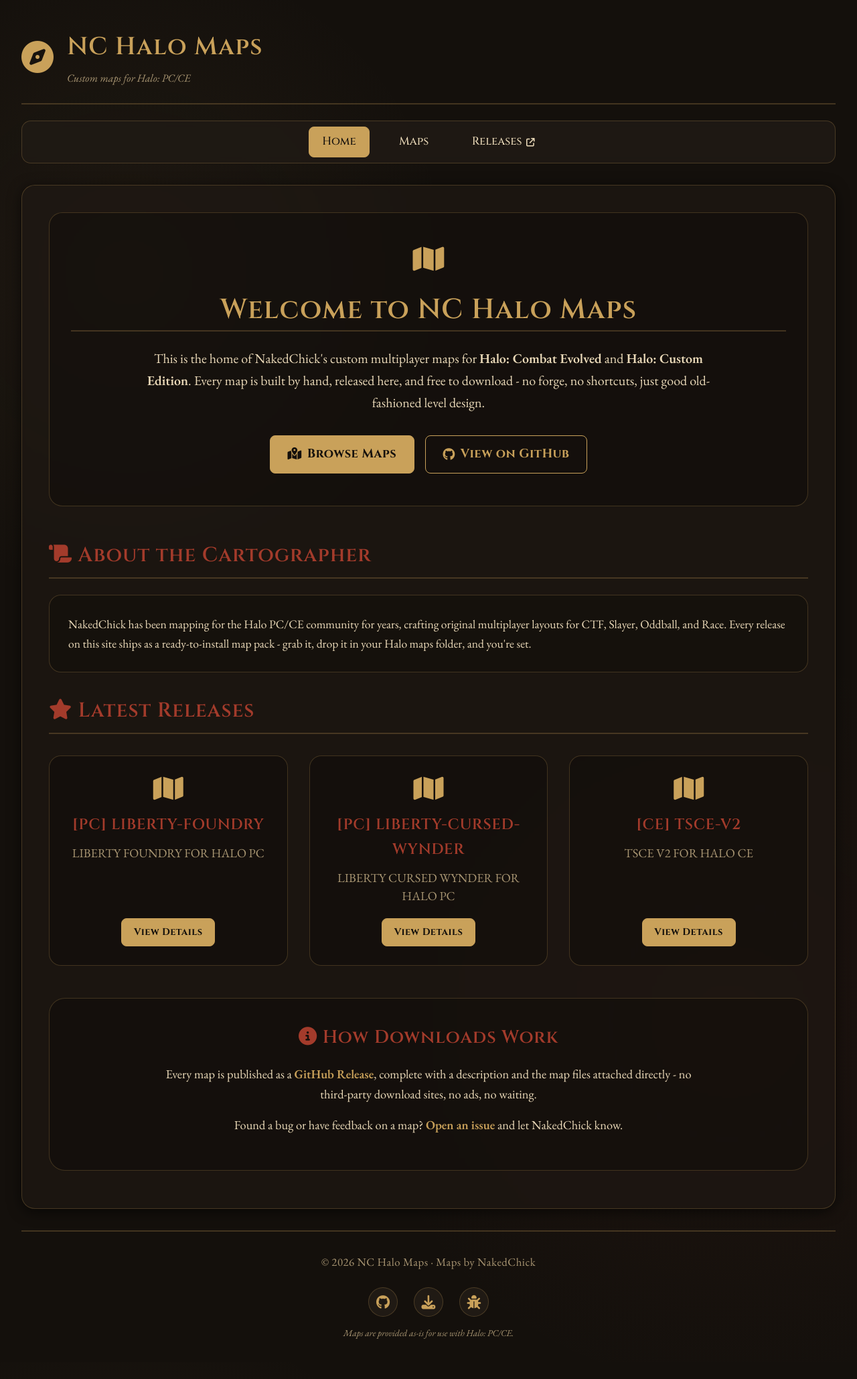
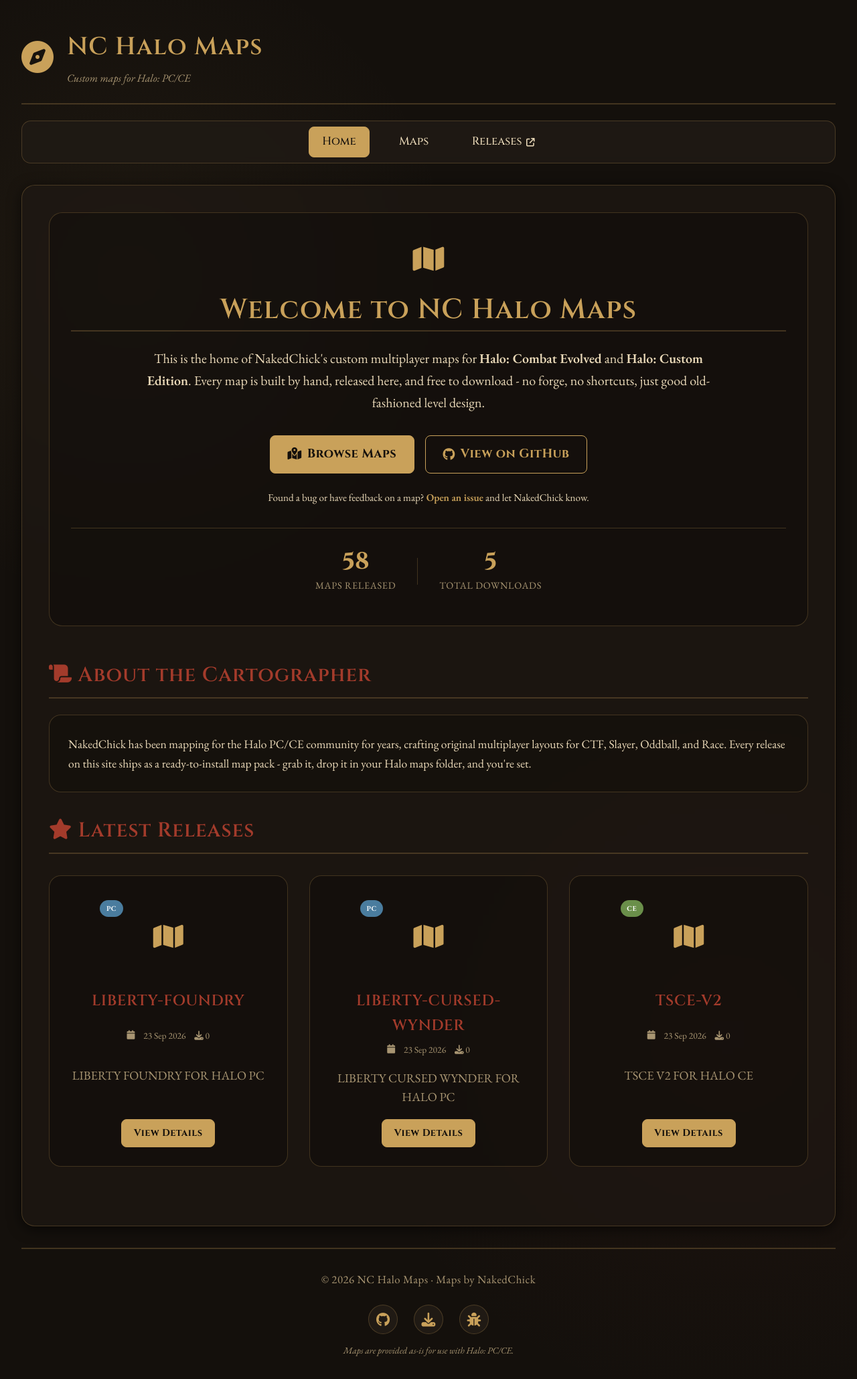
Before and after one commit to Chalwk/NC-Halo-Maps, a Jekyll site: the page built from index.html, in a window 1280 px wide. Shown: the whole page at 67% size. Built offline with Jekyll 4.4.1, drawn with Linux system fonts in a browser that asks for light colours; before the commit the page ends 2034 px from its top, so only the background shows below that.

Commit message:
Add stats strip, richer Latest Releases cards, and remove join section from home page

```diff
--- a/index.html
+++ b/index.html
@@ -8,6 +8,17 @@
   Site for NakedChick's Halo: PC/CE custom maps.
   Site Developer: https://github.com/Chalwk/
 -->
+
+{% assign all_releases = site.data.releases %}
+{%- comment -%}
+  Total downloads across every map, for the stats strip below.
+{%- endcomment -%}
+{% assign site_total_downloads = 0 %}
+{% for release in all_releases %}
+    {% for asset in release.assets %}
+        {% assign site_total_downloads = site_total_downloads | plus: asset.download_count %}
+    {% endfor %}
+{% endfor %}
 
 <div class="hero">
     <i aria-hidden="true" class="fas fa-map hero-icon"></i>
@@ -23,6 +34,23 @@
             <i class="fab fa-github"></i> View on GitHub
         </a>
     </div>
+    <p class="hero-feedback">
+        Found a bug or have feedback on a map? <a class="rules-link" href="{{ site.links.issues }}" rel="noopener"
+            target="_blank">Open an issue</a> and let NakedChick know.
+    </p>
+    {% if all_releases.size > 0 %}
+    <div class="site-stats">
+        <div class="stat">
+            <span class="stat-number">{{ all_releases.size }}</span>
+            <span class="stat-label">Map{% if all_releases.size != 1 %}s{% endif %} Released</span>
+        </div>
+        <div class="stat-divider"></div>
+        <div class="stat">
+            <span class="stat-number">{{ site_total_downloads }}</span>
+            <span class="stat-label">Total Downloads</span>
+        </div>
+    </div>
+    {% endif %}
 </div>
 
 <h2><i class="fas fa-scroll"></i> About the Cartographer</h2>
@@ -35,20 +63,61 @@
 </div>
 
 <h2><i class="fas fa-star"></i> Latest Releases</h2>
-{% assign latest = site.data.releases | sort: 'published_at' | reverse | slice: 0, 3 %}
+{% assign latest = all_releases | sort: 'published_at' | reverse | slice: 0, 3 %}
 {% if latest.size > 0 %}
 <div class="feature-grid">
     {% for item in latest %}
-    <div class="feature-item">
-        {% if item.thumbnail %}
-        <img alt="{{ item.name }} preview" class="feature-thumb" loading="lazy" src="{{ item.thumbnail }}">
-        {% else %}
-        <i class="fas fa-map feature-icon"></i>
+    {%- comment -%}
+      Strip a leading [PC] / [CE] / [PC+CE] / [CE+PC] marker from the
+      displayed title, same as the maps page, e.g.
+      "[CE] Liberty Hangar" -> "Liberty Hangar".
+    {%- endcomment -%}
+    {% assign item_name = item.name %}
+    {% assign item_name_parts = item.name | split: ']' %}
+    {% if item_name_parts.size > 1 %}
+        {% assign item_tag_candidate = item_name_parts[0] | append: ']' | upcase %}
+        {% if item_tag_candidate contains '[PC' or item_tag_candidate contains '[CE' %}
+            {% assign item_remaining_parts = item_name_parts | slice: 1, item_name_parts.size %}
+            {% assign item_name = item_remaining_parts | join: ']' | strip %}
+            {% if item_name == '' %}
+                {% assign item_name = item.name %}
+            {% endif %}
         {% endif %}
-        <h3>{{ item.name }}</h3>
+    {% endif %}
+
+    {%- comment -%}
+      Total downloads for this one release, summed across its attached files.
+    {%- endcomment -%}
+    {% assign item_downloads = 0 %}
+    {% for asset in item.assets %}
+        {% assign item_downloads = item_downloads | plus: asset.download_count %}
+    {% endfor %}
+
+    <a class="feature-item" href="{{ site.baseurl }}/maps#release-{{ item.id }}">
+        <div class="feature-thumb-wrap">
+            {% if item.thumbnail %}
+            <img alt="{{ item_name }} preview" class="feature-thumb" loading="lazy" src="{{ item.thumbnail }}">
+            {% else %}
+            <i class="fas fa-map feature-icon"></i>
+            {% endif %}
+            {% if item.games.size > 0 %}
+            <span
+                class="badge badge-game badge-game-{{ item.games | first | downcase }}{% if item.games.size > 1 %} badge-game-both{% endif %}">
+                {% if item.games.size > 1 %}PC + CE{% elsif item.games.first == 'PC' %}PC{% else %}CE{% endif %}
+            </span>
+            {% endif %}
+            {% if item.prerelease %}
+            <span class="badge badge-prerelease">Beta</span>
+            {% endif %}
+        </div>
+        <h3>{{ item_name }}</h3>
+        <p class="feature-meta">
+            <i class="fas fa-calendar"></i> {{ item.published_at | date: "%d %b %Y" }}
+            <span class="feature-downloads"><i class="fas fa-download"></i> {{ item_downloads }}</span>
+        </p>
         <p>{{ item.body | markdownify | strip_html | truncatewords: 20 }}</p>
-        <a class="btn btn-small" href="{{ site.baseurl }}/maps#release-{{ item.id }}">View Details</a>
-    </div>
+        <span aria-hidden="true" class="btn btn-small">View Details</span>
+    </a>
     {% endfor %}
 </div>
 {% else %}
@@ -57,19 +126,6 @@
     <p>No maps published yet - check back soon!</p>
 </div>
 {% endif %}
-
-<div class="join-section">
-    <h3><i class="fas fa-circle-info"></i> How Downloads Work</h3>
-    <p>
-        Every map is published as a <a class="rules-link" href="{{ site.links.releases }}" rel="noopener"
-            target="_blank">GitHub Release</a>, complete with a description and the map files attached
-        directly - no third-party download sites, no ads, no waiting.
-    </p>
-    <p>
-        Found a bug or have feedback on a map? <a class="rules-link" href="{{ site.links.issues }}" rel="noopener"
-            target="_blank">Open an issue</a> and let NakedChick know.
-    </p>
-</div>
 
 <style>
     .hero {
@@ -113,6 +169,60 @@
         margin-top: 2rem;
     }
 
+    .hero-feedback {
+        font-size: 0.95rem !important;
+        color: var(--text-muted);
+        margin-top: 1.5rem !important;
+    }
+
+    .rules-link {
+        font-weight: bold;
+        color: var(--primary);
+        text-decoration: none;
+    }
+
+    .rules-link:hover {
+        color: var(--accent);
+    }
+
+    .site-stats {
+        display: flex;
+        align-items: center;
+        justify-content: center;
+        gap: 2rem;
+        margin-top: 2rem;
+        padding-top: 2rem;
+        border-top: 1px solid var(--border-glow);
+    }
+
+    .stat {
+        display: flex;
+        flex-direction: column;
+        align-items: center;
+    }
+
+    .stat-number {
+        font-family: var(--font-header), serif;
+        font-size: 2.2rem;
+        font-weight: 700;
+        color: var(--primary);
+        line-height: 1;
+    }
+
+    .stat-label {
+        font-size: 0.9rem;
+        color: var(--text-muted);
+        text-transform: uppercase;
+        letter-spacing: 0.05em;
+        margin-top: 0.4rem;
+    }
+
+    .stat-divider {
+        width: 1px;
+        height: 40px;
+        background: var(--border-glow);
+    }
+
     .about-panel {
         background: rgba(0, 0, 0, 0.2);
         border: 1px solid var(--border-glow);
@@ -143,6 +253,8 @@
         display: flex;
         flex-direction: column;
         align-items: center;
+        text-decoration: none;
+        color: inherit;
     }
 
     .feature-item:hover {
@@ -150,10 +262,20 @@
         box-shadow: 0 0 15px var(--border-glow);
     }
 
+    .feature-thumb-wrap {
+        position: relative;
+        width: 100%;
+        max-width: 220px;
+        min-height: 124px;
+        display: flex;
+        align-items: center;
+        justify-content: center;
+        margin-bottom: 1rem;
+    }
+
     .feature-icon {
         font-size: 2.5rem;
         color: var(--primary);
-        margin-bottom: 1rem;
     }
 
     .feature-thumb {
@@ -163,13 +285,56 @@
         object-fit: cover;
         border-radius: 10px;
         border: 1px solid var(--border-glow);
-        margin-bottom: 1rem;
+    }
+
+    .badge {
+        position: absolute;
+        top: 0.5rem;
+        padding: 0.2rem 0.6rem;
+        border-radius: 999px;
+        font-size: 0.68rem;
+        font-weight: 700;
+        text-transform: uppercase;
+        letter-spacing: 0.05em;
+        color: #fff;
+    }
+
+    .badge-prerelease {
+        right: 0.5rem;
+        background: var(--accent);
+    }
+
+    .badge-game {
+        left: 0.5rem;
+    }
+
+    .badge-game-pc {
+        background: #4a7c9e;
+    }
+
+    .badge-game-ce {
+        background: #6a8f4a;
+    }
+
+    .badge-game-both {
+        background: linear-gradient(90deg, #4a7c9e 50%, #6a8f4a 50%);
     }
 
     .feature-item h3 {
         font-size: 1.4rem;
+        margin-bottom: 0.4rem;
+        color: var(--accent);
+    }
+
+    .feature-meta {
+        display: flex;
+        flex-wrap: wrap;
+        align-items: center;
+        justify-content: center;
+        gap: 0.2rem 0.8rem;
+        font-size: 0.85rem;
+        color: var(--text-muted);
         margin-bottom: 0.6rem;
-        color: var(--accent);
     }
 
     .feature-item p {
@@ -193,39 +358,6 @@
         color: var(--primary);
     }
 
-    .join-section {
-        text-align: center;
-        background: rgba(0, 0, 0, 0.25);
-        border: 1px solid var(--border-glow);
-        border-radius: 24px;
-        padding: 2.25rem;
-        margin: 2rem 0 1rem;
-    }
-
-    .join-section h3 {
-        font-size: 1.7rem;
-        color: var(--accent);
-        margin-bottom: 1rem;
-    }
-
-    .join-section p {
-        color: var(--text-light);
-        margin-bottom: 1rem;
-        max-width: 800px;
-        margin-left: auto;
-        margin-right: auto;
-    }
-
-    .join-section .rules-link {
-        font-weight: bold;
-        color: var(--primary);
-        text-decoration: none;
-    }
-
-    .join-section .rules-link:hover {
-        color: var(--accent);
-    }
-
     @media (max-width: 700px) {
         .hero h2 {
             font-size: 2rem;
@@ -238,5 +370,13 @@
         .hero {
             padding: 2rem 1rem;
         }
+
+        .site-stats {
+            gap: 1.25rem;
+        }
+
+        .stat-number {
+            font-size: 1.8rem;
+        }
     }
 </style>
--- a/maps.html
+++ b/maps.html
@@ -15,8 +15,8 @@
 <h1>Map Library</h1>
 <p>
     All maps here are pulled straight from
-    <a href="{{ site.links.releases }}" rel="noopener" target="_blank">GitHub Releases</a> - click a
-    file to download it directly. Extract each map into your Halo <code>maps</code> folder to install.
+    <a href="{{ site.links.releases }}" rel="noopener" target="_blank">GitHub Releases</a>.<br>
+    Click a file to download it directly. Extract each map into your Halo maps folder to install.
 </p>
 
 {% assign releases = site.data.releases | sort: 'published_at' | reverse %}
```
